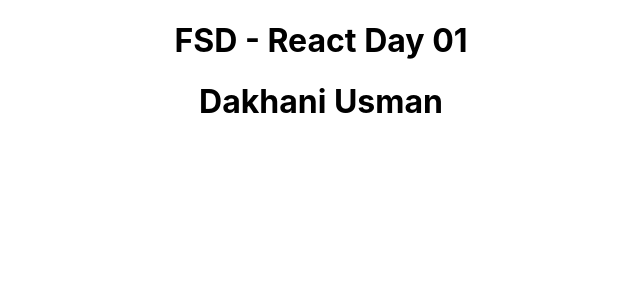
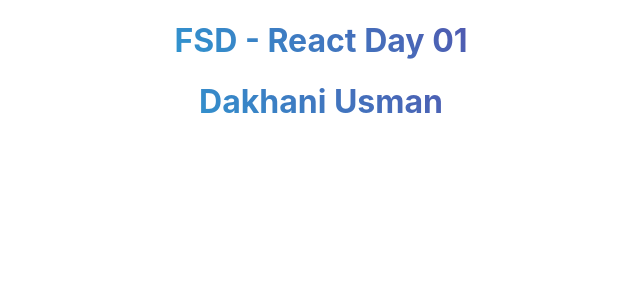
Before and after one commit to DakhaniUsman/awdiz-react, a React (Create React App) app: page / in a window 1280 px wide. Shown: the top 300 px of the page, without its empty margins (319-959 px from the left). Built offline with nearby package versions, Linux system fonts and the light colour scheme.

Commit message:
Update App.css

```diff
--- a/src/App.css
+++ b/src/App.css
@@ -4,6 +4,10 @@
 
 h1{
   text-align: center;
+  background:linear-gradient(45deg,#0ef, purple) ;
+  background-clip: text;
+  -webkit-background-clip: text;
+  color: transparent;
 }
 
 .App-logo {
```
